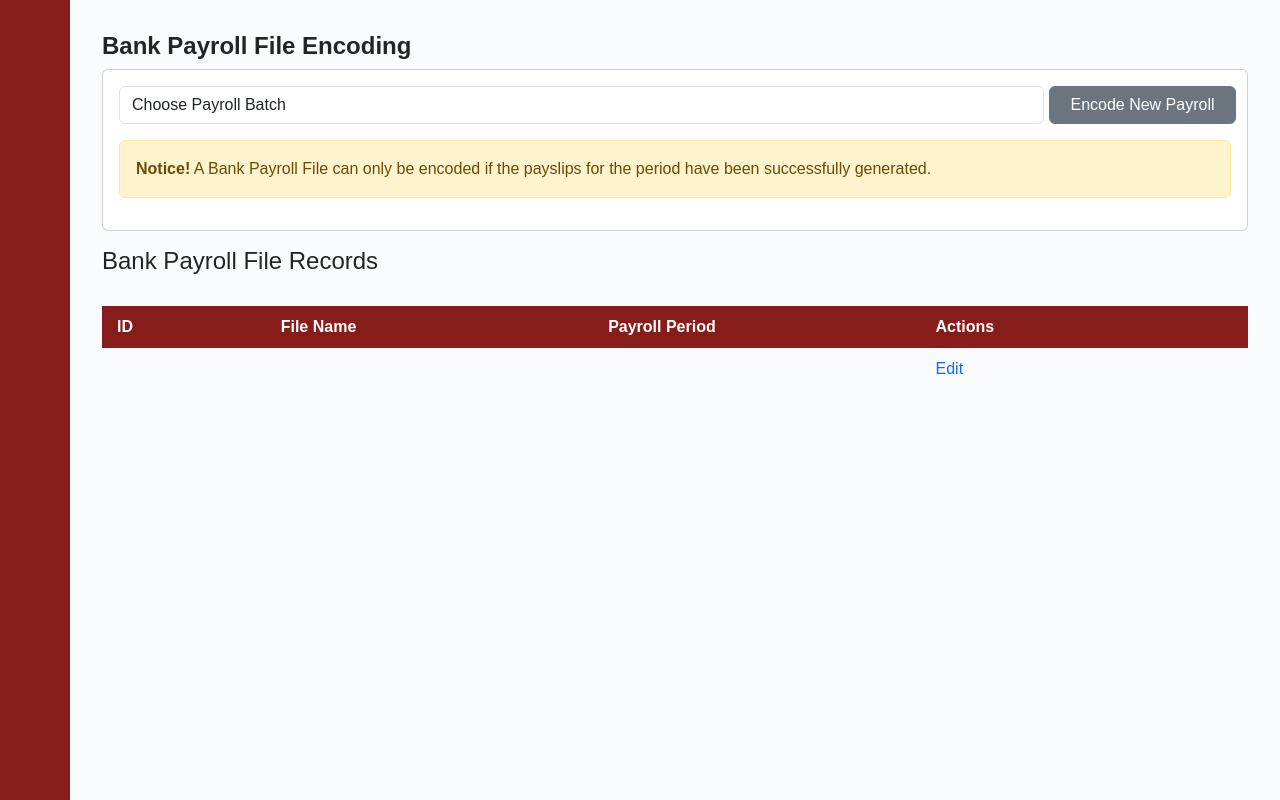
After one commit to Auresan/MSYS42PayRoll, a Django app: page /encode_page in a window 1280 px wide. The commit adds this page. Run offline with Django 4.2, Linux system fonts and the light colour scheme; some libraries are stand-ins or nearby versions; some web fonts are replaced.

Commit message:
frontend for tax, and encode page

```diff
--- a/shpayrollappv2/shpayrollappv2/payrollapp/static/js/script.js
+++ b/shpayrollappv2/shpayrollappv2/payrollapp/static/js/script.js
@@ -3,3 +3,7 @@ const hamBurger = document.querySelector(".toggle-btn");
 hamBurger.addEventListener("click", function () {
   document.querySelector("#sidebar").classList.toggle("expand");
 });
+
+$('#myModal').on('shown.bs.modal', function () {
+  $('#myInput').trigger('focus')
+})
--- a/shpayrollappv2/shpayrollappv2/payrollapp/templates/payrollapp/add_employee.html
+++ b/shpayrollappv2/shpayrollappv2/payrollapp/templates/payrollapp/add_employee.html
@@ -48,7 +48,7 @@
         <div class="form-row">
             <div class="form-group col-md-1">
                 <label for="inputID">ID Number</label>
-                <input type="text" class="form-control" id="inputID" name="inputID" placeholder="XXXXXX Not working">
+                <input type="text" class="form-control" id="inputID" name="inputID" placeholder="XXX000" readonly>
             </div>
             <div class="form-group col-md-2">
                 <label for="inputJoinDate">Join Date</label>
--- a/shpayrollappv2/shpayrollappv2/payrollapp/templates/payrollapp/base.html
+++ b/shpayrollappv2/shpayrollappv2/payrollapp/templates/payrollapp/base.html
@@ -47,10 +47,10 @@
                             <a href="{% url 'generate_page' %}" class="sidebar-link">Generate</a>
                         </li>
                         <li class="sidebar-item">
-                            <a href="#" class="sidebar-link">Credit & Deductibles</a>
+                            <a href="{% url 'tax_module' %}" class="sidebar-link">Credit & Deductibles</a>
                         </li>
                         <li class="sidebar-item">
-                            <a href="#" class="sidebar-link">Encode</a>
+                            <a href="{% url 'encode_page' %}" class="sidebar-link">Encode</a>
                         </li>
                     </ul>
                 </li>
--- /dev/null
+++ b/shpayrollappv2/shpayrollappv2/payrollapp/templates/payrollapp/encode_page.html
@@ -0,0 +1,50 @@
+{% extends 'payrollapp/base.html' %}
+{% load static %}
+
+{% block content %}
+<div class="main">
+    <div class="content">
+        <h1> Bank Payroll File Encoding</h1>
+        <div class="card">
+            <div class="card-body">
+                <div class="form-row">
+                    <div class="form-group col-md-10">
+                        <select id="inputDept" class="form-control">
+                            <option selected>Choose Payroll Batch</option>
+                        </select>
+                    </div>
+                    <button class="btn btn-secondary form-group col-md-2" type="button">Encode New Payroll</button>
+                </div>
+                <div class="alert alert-warning" role="alert">
+                    <strong>Notice!</strong>
+                    A Bank Payroll File can only be encoded if the payslips for the period have been successfully generated.
+                </div>
+            </div>
+        </div>
+        <div class="my-3">
+            <h4> Bank Payroll File Records </h4>
+            <table id="posts">
+                <thead>
+                    <tr>
+                        <th style="width:10%">ID</th>
+                        <th style="width:20%">File Name</th>
+                        <th style="width:20%">Payroll Period</th>
+                        <th style="width:20%">Actions</th>
+                    </tr>
+                </thead>
+                <tbody>
+                    <tr>
+                        <td></td>
+                        <td></td>
+                        <td></td>
+                        <td><a href="#">Edit</a> </td>
+                    </tr>
+                </tbody>
+            </table>
+        </div>
+    </div>
+</div>
+
+
+
+{% endblock %}
--- a/shpayrollappv2/shpayrollappv2/payrollapp/urls.py
+++ b/shpayrollappv2/shpayrollappv2/payrollapp/urls.py
@@ -26,5 +26,7 @@ urlpatterns = [
     path('generate_page', views.generate_page, name='generate_page'),
     path('employee_info/<str:EID>/', views.employee_info, name='employee_info'),
     path('attendance_db', views.attendance_db, name='attendance_db'),
-    path('employee_attendance', views.employee_attendance, name='employee_attendance')
+    path('employee_attendance', views.employee_attendance, name='employee_attendance'),
+    path('encode_page', views.encode_page, name='encode_page'),
+    path('tax_module', views.tax_module, name='tax_module')
 ]
--- a/shpayrollappv2/shpayrollappv2/payrollapp/views.py
+++ b/shpayrollappv2/shpayrollappv2/payrollapp/views.py
@@ -276,3 +276,9 @@ def attendance_db(request):
 
 def employee_attendance(request):
     return render(request, 'payrollapp/employee_attendance.html')
+
+def tax_module(request):
+    return render(request, 'payrollapp/tax_module.html')
+
+def encode_page(request):
+    return render(request, 'payrollapp/encode_page.html')
```
Also changed, not shown: shpayrollappv2/shpayrollappv2/payrollapp/templates/payrollapp/attendance_db.html (+9 -6 lines), shpayrollappv2/shpayrollappv2/payrollapp/templates/payrollapp/tax_module.html (added, +32 -0 lines), shpayrollappv2/shpayrollappv2/db.sqlite3.
